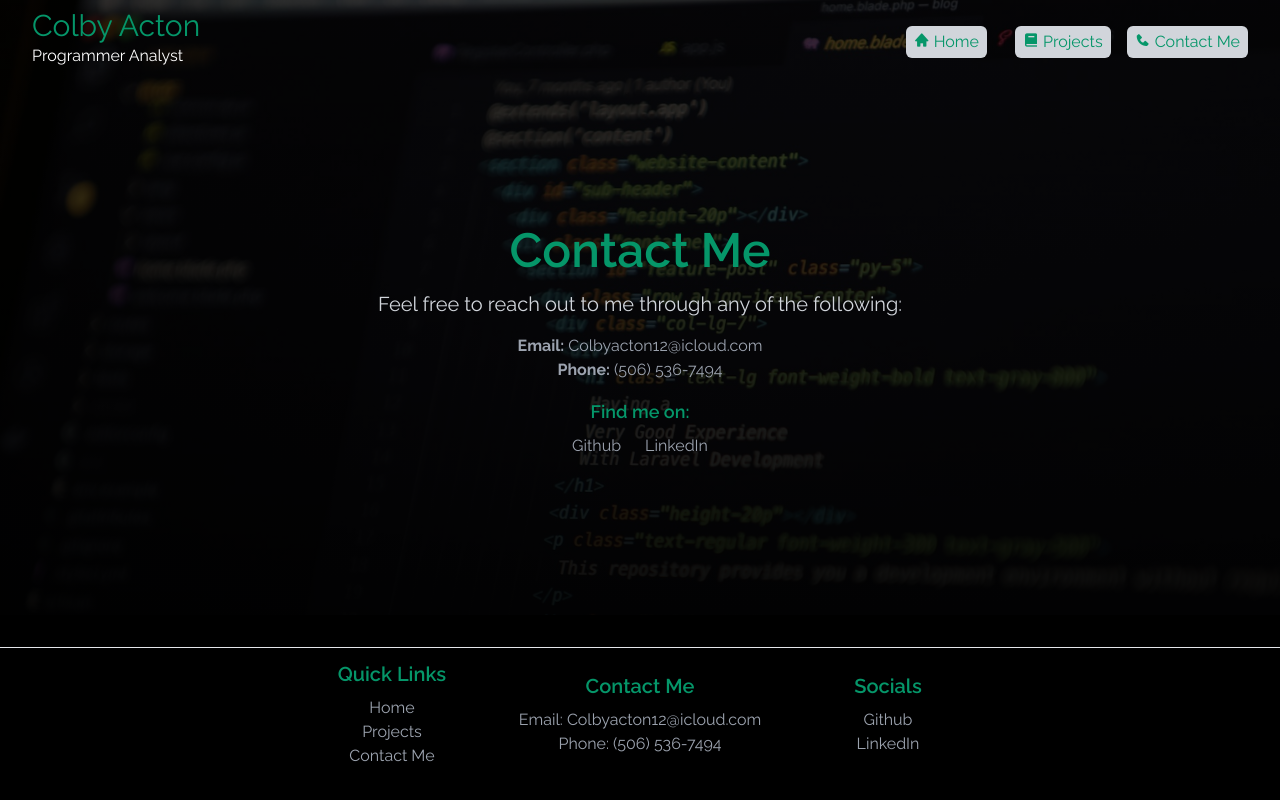
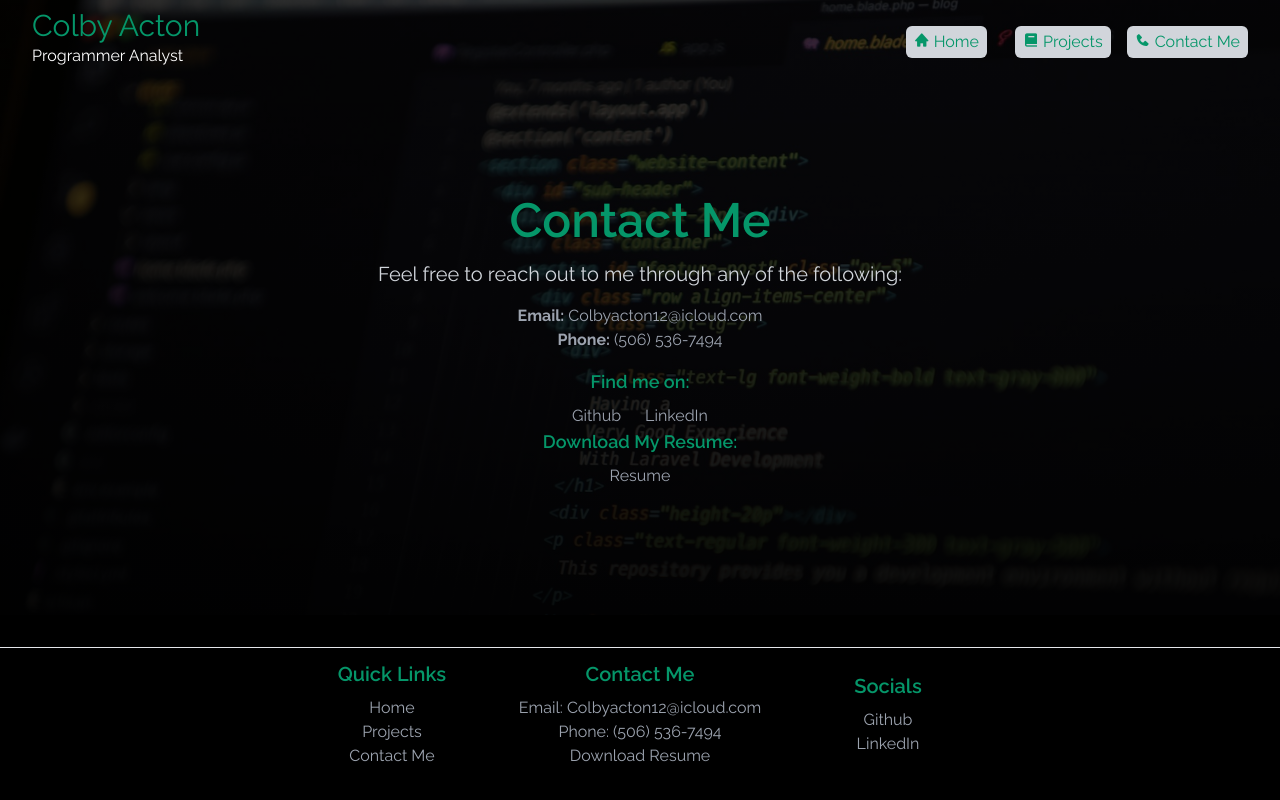
Before and after one commit to Cacton12/Portfolio, a React (Create React App) app: page /contact in a window 1280 px wide. Built offline with nearby package versions, Linux system fonts and the light colour scheme; a web font is replaced by a local one.

Commit message:
Added download button

```diff
--- a/src/Contact.js
+++ b/src/Contact.js
@@ -44,6 +44,13 @@ function Contact() {
               <li><a href="https://www.linkedin.com/in/colby-acton-93740b286/" className="text-gray-400 hover:text-white">LinkedIn</a></li>
               </ul>
             </div>
+            {/* Download my resume */}
+            <div>
+              <h3 className="text-lg font-semibold text-emerald-600 mb-2">Download My Resume:</h3>
+              <ul className="flex justify-center space-x-6">
+              <li><a href="Resume-Colby-Acton.docx" download className="text-gray-400 hover:text-white">Resume</a></li>
+              </ul>
+            </div>
           </div>
         </div>
       </div>
--- a/src/Footer.js
+++ b/src/Footer.js
@@ -21,6 +21,7 @@ const Footer = () => {
           <h3 className="text-lg md:text-xl font-semibold mb-2 text-emerald-600">Contact Me</h3>
           <p className="text-gray-400 text-sm md:text-base">Email: Colbyacton12@icloud.com</p>
           <p className="text-gray-400 text-sm md:text-base">Phone: (506) 536-7494</p>
+          <a href="Resume-Colby-Acton.docx" download className="text-gray-400 hover:text-white">Download Resume</a>
         </div>
 
         {/* Socials Section */}
```
Also changed, not shown: 1 other file (tests, documents, lock files or other folders).
